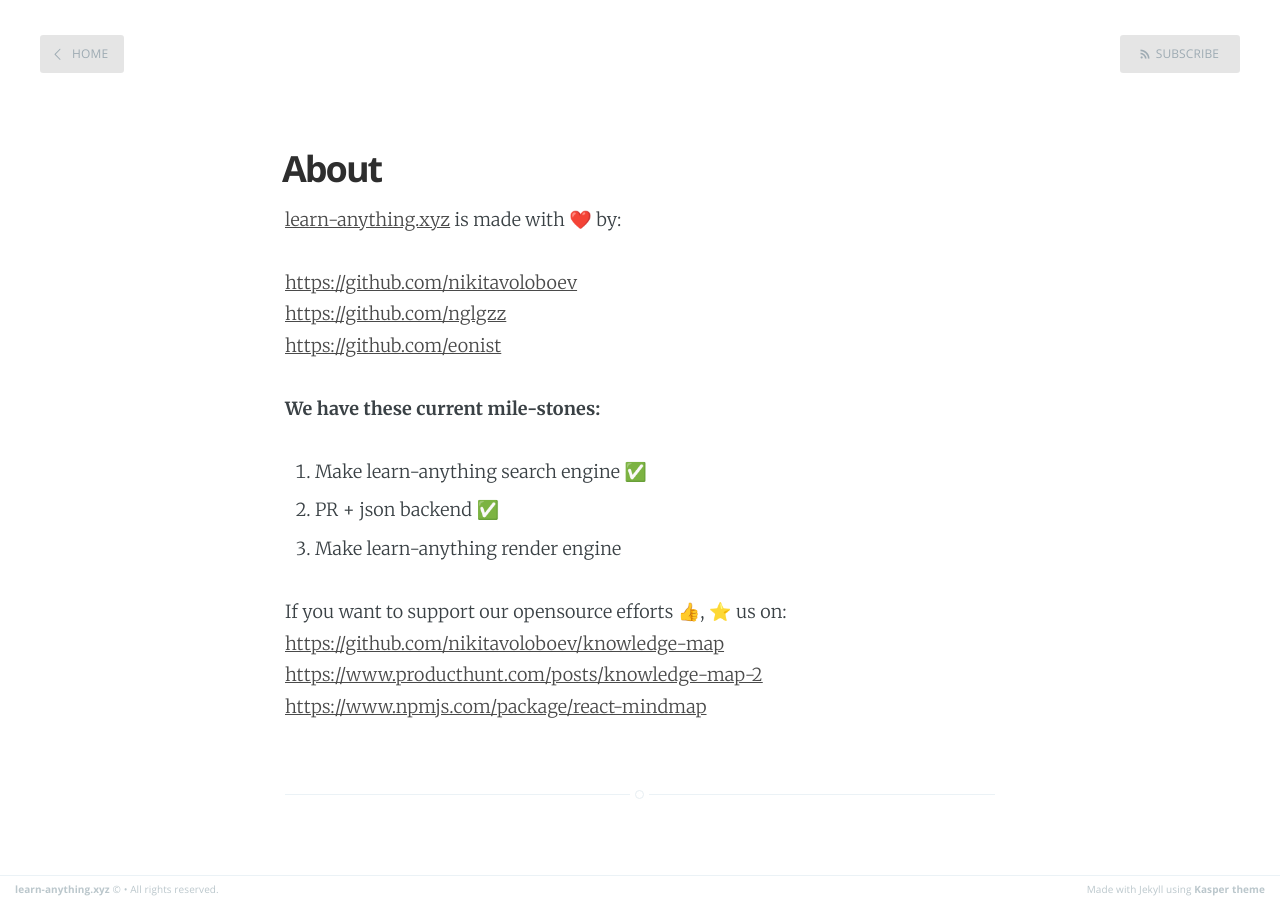
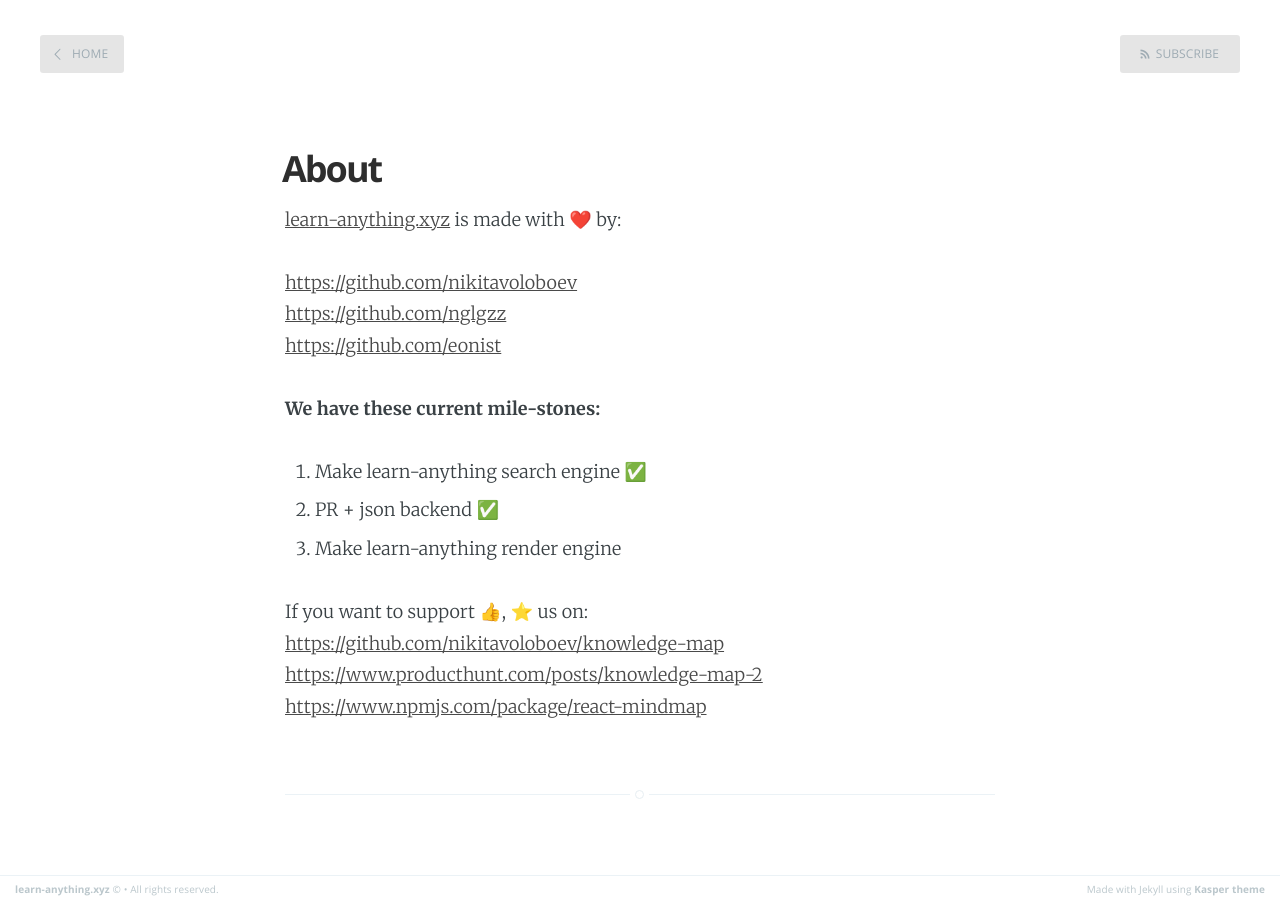
Before and after one commit to jeffreyyoung/learn-anything.github.io, a Jekyll site: the page built from about.md, in a window 1280 px wide. Built offline with Jekyll 4.4.1, drawn with Linux system fonts in a browser that asks for light colours.

Commit message:
Update about.md

```diff
--- a/about.md
+++ b/about.md
@@ -16,7 +16,7 @@
 3. Make learn-anything render engine
 
 
-If you want to support our opensource efforts  👍, ⭐ us on:
+If you want to support 👍, ⭐ us on:
 [https://github.com/nikitavoloboev/knowledge-map](https://github.com/nikitavoloboev/knowledge-map)
 [https://www.producthunt.com/posts/knowledge-map-2](https://www.producthunt.com/posts/knowledge-map-2)
 [https://www.npmjs.com/package/react-mindmap](https://www.npmjs.com/package/react-mindmap)
```
